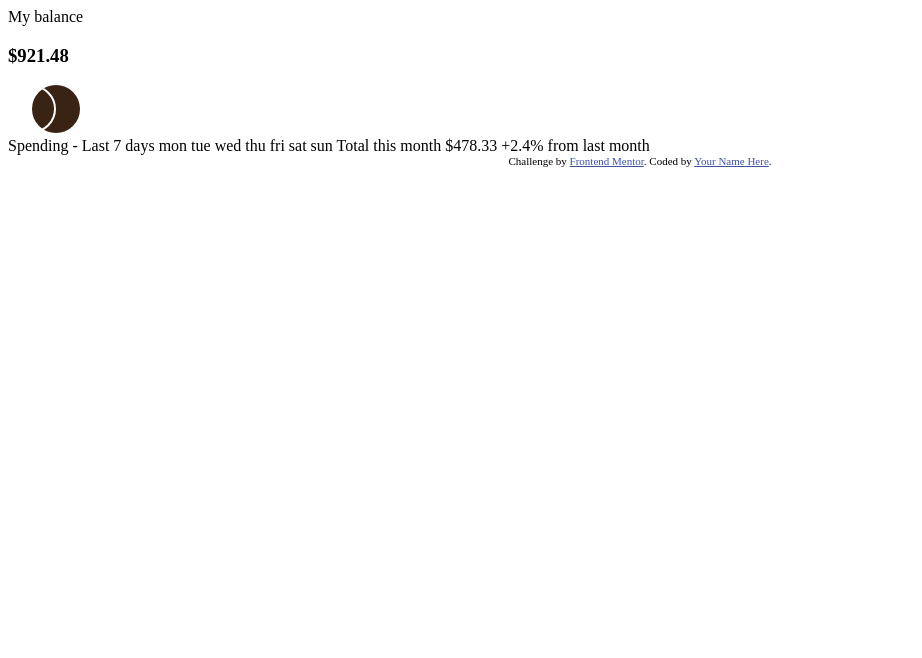
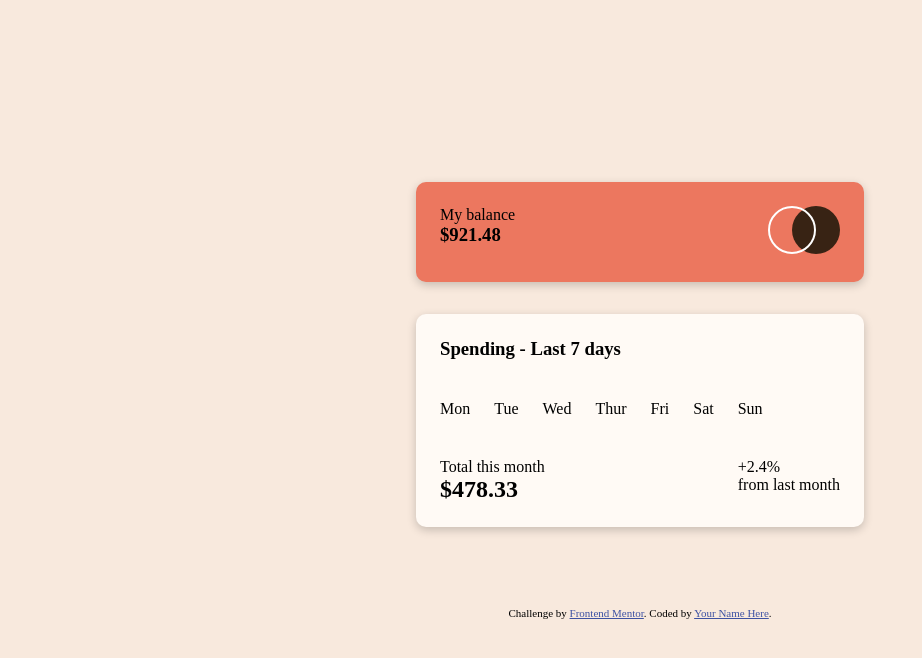
Before and after one commit to Erick384/Expenses-chart-component, a plain HTML site: page index.html in a window 1280 px wide. Shown: the whole page, without its empty margins (0-922 px from the left). Drawn offline with Linux system fonts and the light colour scheme.

Commit message:
Expenses_Chart Commits

```diff
--- a/index.html
+++ b/index.html
@@ -13,7 +13,7 @@
     />
 
     <title>Frontend Mentor | Expenses chart component</title>
-
+    <link rel="stylesheet" href="style.css">
     <!-- Feel free to remove these styles or customise in your own stylesheet 👍 -->
     <style>
       .attribution {
@@ -46,11 +46,30 @@
           </svg>
         </div>
       </div>
-      <div class="bottom"></div>
+      <div class="bottom">
+        <h3>Spending - Last 7 days</h3>
+        <div class="barGraph">
+          <!-- <canvas id="myCanvas"></canvas> -->
+          <div class="mon">Mon</div>
+          <div class="mon">Tue</div>
+          <div class="mon">Wed</div>
+          <div class="mon">Thur</div>
+          <div class="mon">Fri</div>
+          <div class="mon">Sat</div>
+          <div class="mon">Sun</div>
+        </div>
+        <div class="results">
+          <div class="results-Txt">
+            <span>Total this month</span>
+            <h2>$478.33</h2>
+          </div>
+          <div class="results-int">
+            <span>+2.4%</span>
+            <p>from last month</p>
+          </div>
+        </div>
+      </div>
     </div>
-
-    Spending - Last 7 days mon tue wed thu fri sat sun Total this month $478.33
-    +2.4% from last month
 
     <div class="attribution">
       Challenge by
@@ -58,5 +77,6 @@
         >Frontend Mentor</a
       >. Coded by <a href="#">Your Name Here</a>.
     </div>
+    <script src="script.js"></script>
   </body>
 </html>
--- /dev/null
+++ b/script.js
@@ -0,0 +1,20 @@
+let canvas = document.querySelector("#myCanvas");
+let ctx = canvas.getContext("2d");
+
+// Define the data
+let data = [20, 30, 40, 50, 60, 130, 12];
+
+// Define the bar properties
+let barWidth = 31;
+let barSpacing = 10;
+let barColor = "hsl(25, 47%, 15%)";
+
+// Draw the bars
+for (let i = 0; i < data.length; i++) {
+  let x = i * (barWidth + barSpacing) + barSpacing;
+  let y = canvas.height - data[i];
+  let height = data[i];
+
+  ctx.fillStyle = barColor;
+  ctx.fillRect(x, y, barWidth, height);
+}
--- /dev/null
+++ b/style.css
@@ -0,0 +1,54 @@
+*{
+    padding: 0;
+    margin: 0;
+    box-sizing: border-box;
+}
+body{
+    display: flex;
+    flex-direction: column;
+    background-color: hsl(27, 66%, 92%);
+    align-items: center;
+    justify-content: center;
+    height: 100vh;
+}
+.container{
+    display: flex;
+    flex-direction: column;
+    margin-bottom: 5rem;
+    width: 35vw;
+    /* border: 1px solid red; */
+    gap: 2rem;
+}
+.top{
+    display: flex;
+    justify-content: space-between;
+    background-color: hsl(10, 79%, 65%);
+    padding: 1.5rem;
+    box-shadow: 0 3px 10px rgb(0 0 0 / 0.2);
+    border-radius: 10px;
+
+}
+.bottom{
+    display: flex;
+    flex-direction: column;
+    background-color: hsl(33, 100%, 98%);
+    box-shadow: 0 3px 10px rgb(0 0 0 / 0.2);
+    padding: 1.5rem;
+    border-radius: 10px;
+    gap: 2.5rem;
+
+}
+#myCanvas {
+
+    width: 33vw;
+    height: 400px;
+    border: 1px solid #000;
+  }
+.barGraph{
+    display: flex;
+    gap: 1.5rem;
+}
+.results{
+    display: flex;
+    justify-content: space-between;
+}
```
